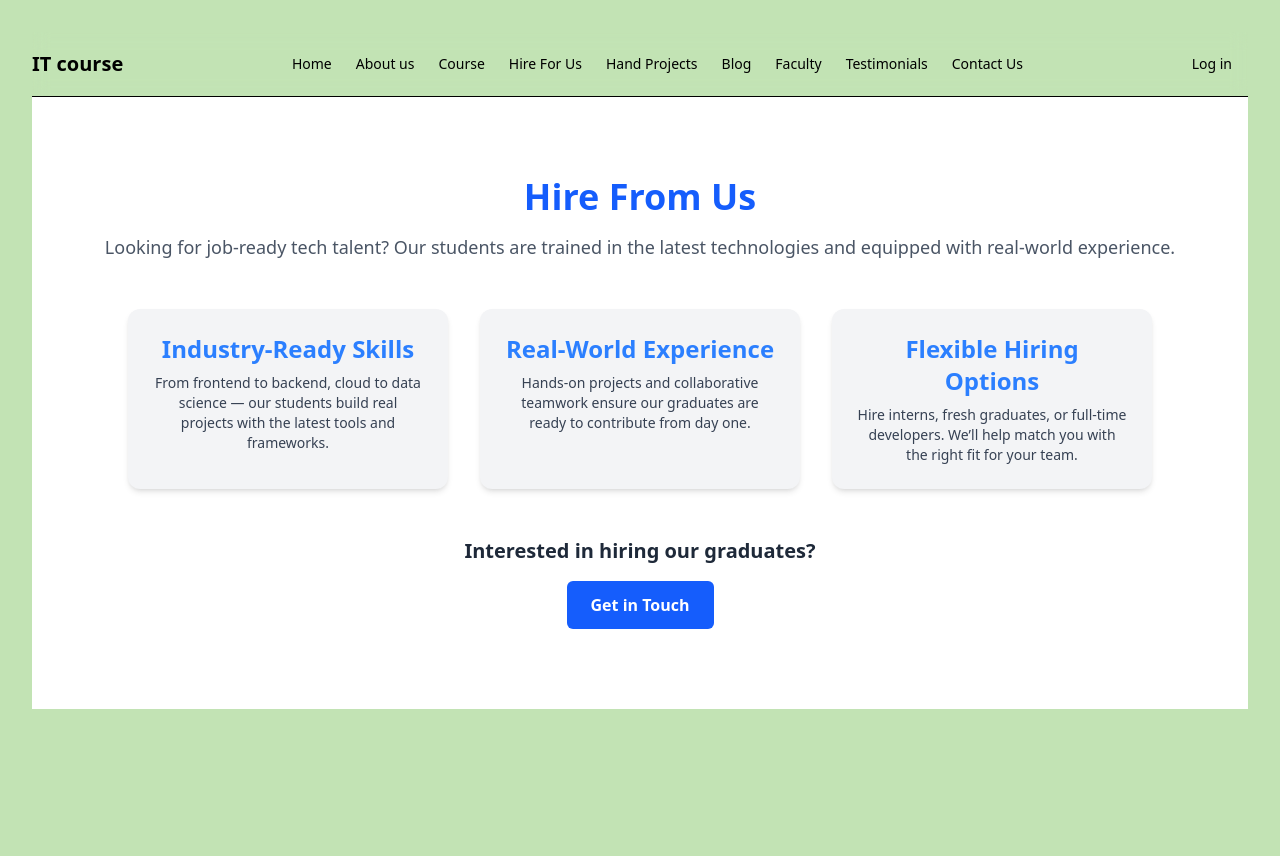
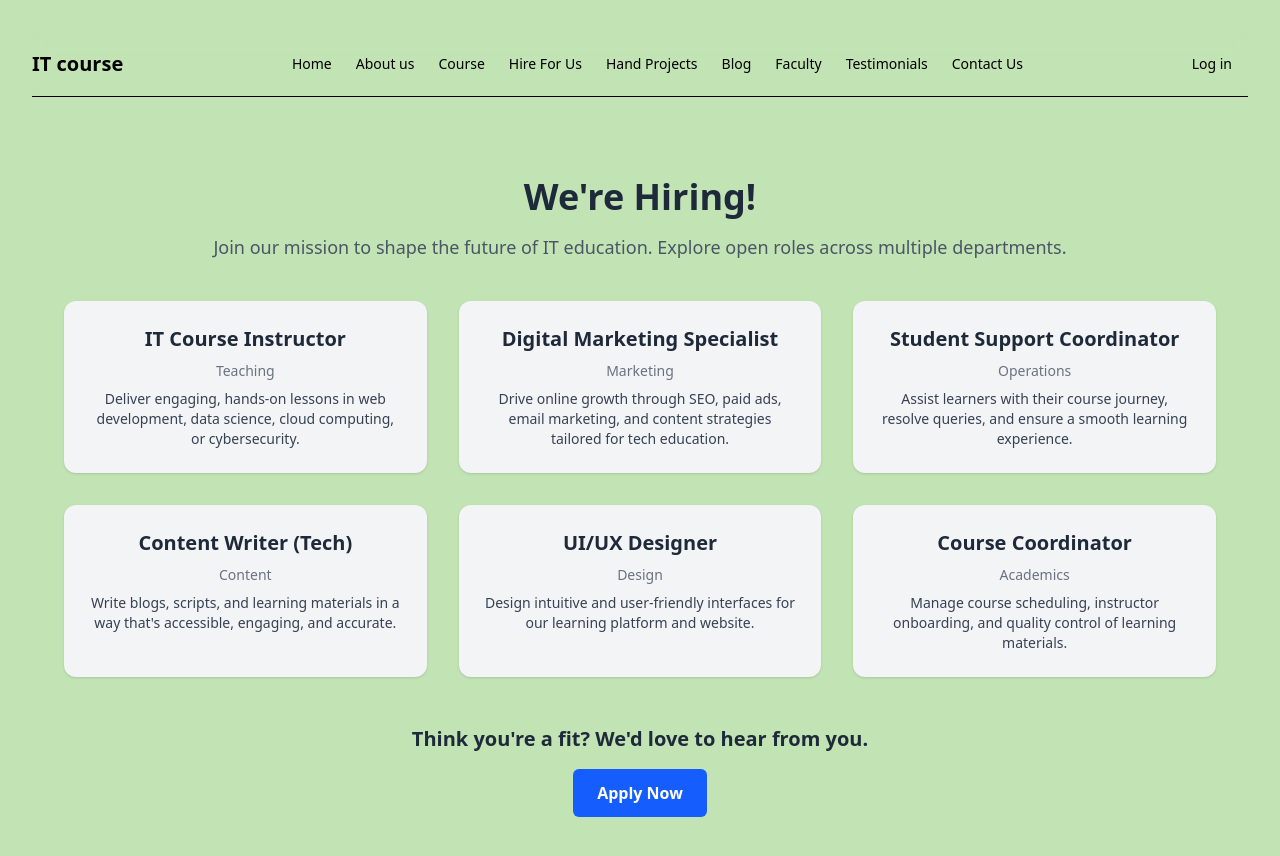
Before and after one commit to SunitaMore/Quran-app, a React (Vite) app: page /hireforus in a window 1280 px wide. Shown: the top 856 px of the page. Before the commit the page ends 800 px from the top, so only its background shows below. Built offline with nearby package versions, Linux system fonts and the light colour scheme.

Commit message:
changes in faculty and HireforUs

```diff
--- a/src/pages/Faculty.jsx
+++ b/src/pages/Faculty.jsx
@@ -33,9 +33,9 @@ const facultyMembers = [
 
 const Faculty = () => {
   return (
-    <section className="bg-white px-6 py-12 md:py-20 text-gray-800">
+    <section className=" px-6 py-12 md:py-20 text-gray-800">
     <div className="max-w-6xl mx-auto text-center mb-12">
-      <h2 className="text-4xl font-bold text-blue-600 mb-4">Meet Our Faculty</h2>
+      <h2 className="text-4xl font-bold text-black-600 mb-4">Meet Our Faculty</h2>
       <p className="text-lg text-gray-600">
         Our instructors are industry professionals dedicated to your success.
       </p>
--- a/src/pages/HireforUs.jsx
+++ b/src/pages/HireforUs.jsx
@@ -1,43 +1,84 @@
 import React from 'react'
+
+
+
+const jobRoles = [
+  {
+    title: "IT Course Instructor",
+    category: "Teaching",
+    description:
+      "Deliver engaging, hands-on lessons in web development, data science, cloud computing, or cybersecurity.",
+  },
+  {
+    title: "Digital Marketing Specialist",
+    category: "Marketing",
+    description:
+      "Drive online growth through SEO, paid ads, email marketing, and content strategies tailored for tech education.",
+  },
+  {
+    title: "Student Support Coordinator",
+    category: "Operations",
+    description:
+      "Assist learners with their course journey, resolve queries, and ensure a smooth learning experience.",
+  },
+  {
+    title: "Content Writer (Tech)",
+    category: "Content",
+    description:
+      "Write blogs, scripts, and learning materials in a way that's accessible, engaging, and accurate.",
+  },
+  {
+    title: "UI/UX Designer",
+    category: "Design",
+    description:
+      "Design intuitive and user-friendly interfaces for our learning platform and website.",
+  },
+  {
+    title: "Course Coordinator",
+    category: "Academics",
+    description:
+      "Manage course scheduling, instructor onboarding, and quality control of learning materials.",
+  },
+];
+
+
 
 const HireforUs = () => {
   return (
-    <section className="bg-white text-gray-800 px-6 py-12 md:py-20">
-    <div className="max-w-6xl mx-auto text-center mb-12">
-      <h2 className="text-4xl font-bold text-blue-600 mb-4">Hire From Us</h2>
+    <section className=" text-gray-800 px-4 py-12 md:py-20">
+      <div className="max-w-6xl mx-auto text-center mb-10">
+        <h2 className="text-4xl font-bold text-black-600 mb-4">We're Hiring!</h2>
         <p className="text-lg text-gray-600">
-        Looking for job-ready tech talent? Our students are trained in the latest technologies and equipped with real-world experience.
+          Join our mission to shape the future of IT education. Explore open roles across multiple departments.
         </p>
       </div>
 
-    <div className="grid md:grid-cols-3 gap-8 max-w-5xl mx-auto mb-12 text-center">
-      <div className="bg-gray-100 p-6 rounded-xl shadow-md hover:shadow-lg transition">
-        <h3 className="text-2xl font-semibold text-blue-500 mb-2">Industry-Ready Skills</h3>
-        <p className="text-sm text-gray-700">
-          From frontend to backend, cloud to data science — our students build real projects with the latest tools and frameworks.
+      <div className="grid sm:grid-cols-2 lg:grid-cols-3 gap-8 max-w-6xl mx-auto">
+        {jobRoles.map((role, index) => (
+          <div
+            key={index}
+            className="bg-gray-100 p-6 rounded-xl shadow hover:shadow-lg transition duration-300"
+          >
+            <h3 className="text-xl font-semibold text-black-600 mb-2">
+              {role.title}
+            </h3>
+            <p className="text-sm text-gray-500 mb-2 font-medium">
+              {role.category}
             </p>
+            <p className="text-sm text-gray-700">{role.description}</p>
           </div>
-      <div className="bg-gray-100 p-6 rounded-xl shadow-md hover:shadow-lg transition">
-        <h3 className="text-2xl font-semibold text-blue-500 mb-2">Real-World Experience</h3>
-        <p className="text-sm text-gray-700">
-          Hands-on projects and collaborative teamwork ensure our graduates are ready to contribute from day one.
-        </p>
-      </div>
-      <div className="bg-gray-100 p-6 rounded-xl shadow-md hover:shadow-lg transition">
-        <h3 className="text-2xl font-semibold text-blue-500 mb-2">Flexible Hiring Options</h3>
-        <p className="text-sm text-gray-700">
-          Hire interns, fresh graduates, or full-time developers. We’ll help match you with the right fit for your team.
-        </p>
-      </div>
+        ))}
       </div>
 
-    <div className="text-center">
-      <h4 className="text-xl font-semibold mb-4">Interested in hiring our graduates?</h4>
+      <div className="text-center mt-12">
+        <h4 className="text-xl font-semibold mb-4">
+          Think you're a fit? We'd love to hear from you.
+        </h4>
         <a
           href="/contact"
           className="inline-block bg-blue-600 hover:bg-blue-700 text-white font-semibold px-6 py-3 rounded-md transition duration-200"
         >
-        Get in Touch
+          Apply Now
         </a>
       </div>
     </section>
```
Lines whose indentation alone changed are shown as unchanged.
